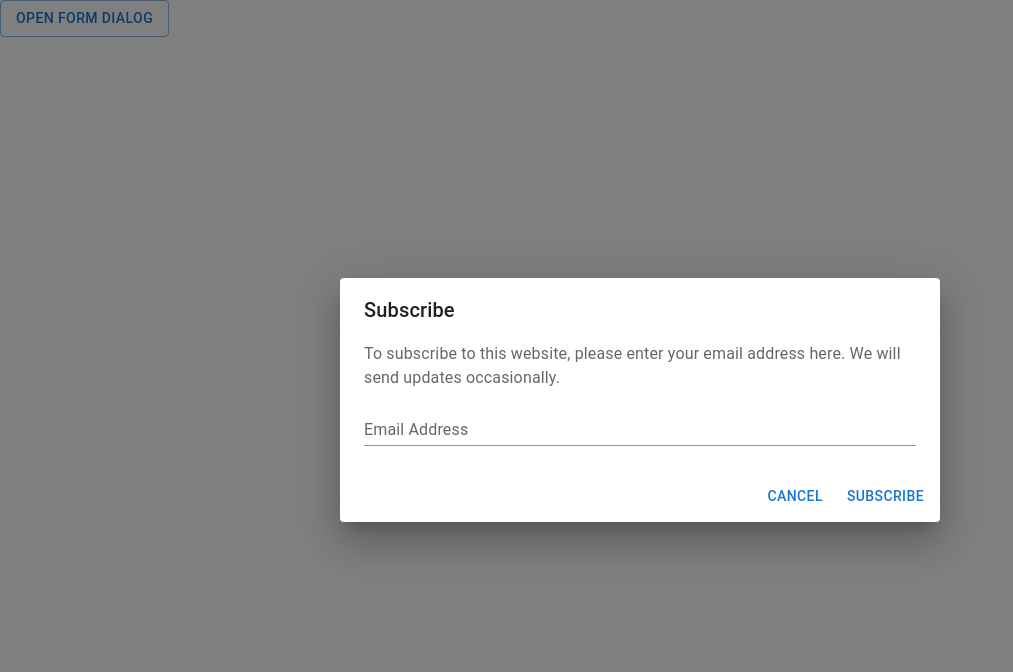
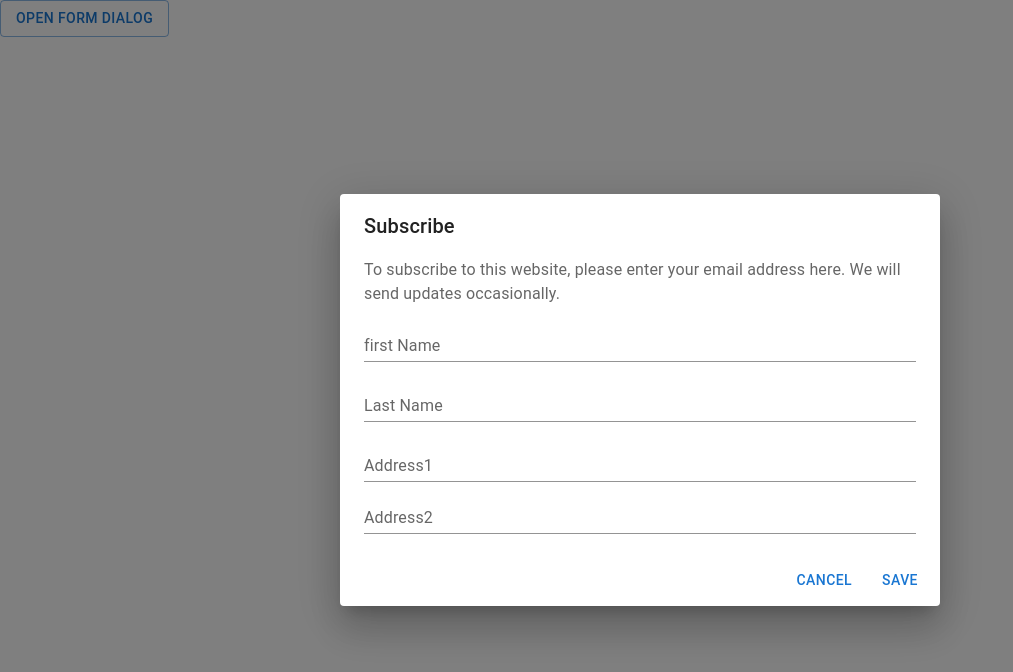
Before and after one commit to divyesh2123/app-123, a React (Create React App) app: page / in a window 1280 px wide. Both pictures are taken after a click on the button "OPEN FORM DIALOG". Shown: the top 672 px of the page, without its empty margins (0-1013 px from the left). Built offline with nearby package versions, Linux system fonts and the light colour scheme.

Commit message:
changes for the add the dat from form

```diff
--- a/src/MyForm.js
+++ b/src/MyForm.js
@@ -1,4 +1,4 @@
-import React from 'react'
+import React, { useState } from 'react'
 import Button from '@mui/material/Button';
 import TextField from '@mui/material/TextField';
 import Dialog from '@mui/material/Dialog';
@@ -8,6 +8,34 @@ import DialogContentText from '@mui/material/DialogContentText';
 import DialogTitle from '@mui/material/DialogTitle';
 
 export default function MyForm(props) {
+
+  const [form,setform] = useState({
+
+    firstName : "",
+    lastName : "",
+    Address1: "",
+    Address2: "",
+
+  })
+
+  const handleChange = (e)=>{
+
+    setform({...form,[e.target.name]: e.target.value});
+
+  }
+
+  const handleSave = (e)=>{
+
+    props.handleClose();
+
+    let d = [...props.arraydata];
+
+    d.push(form);
+
+    props.arraysetData(d);
+  }
+
+
   return (
     <Dialog open={props.open} onClose={props.handleClose}>
         <DialogTitle>Subscribe</DialogTitle>
@@ -16,19 +44,55 @@ export default function MyForm(props) {
             To subscribe to this website, please enter your email address here. We
             will send updates occasionally.
           </DialogContentText>
+
           <TextField
             autoFocus
             margin="dense"
-            id="name"
-            label="Email Address"
-            type="email"
+            id="firstName"
+            label="first Name"
+            type="text"
+            fullWidth
+            variant="standard"
+            name='firstName'
+            onChange={handleChange}
+          />
+            <TextField
+            autoFocus
+            margin="dense"
+            id="lastName"
+            label="Last Name"
+            type="text"
+            name='lastName'
+            fullWidth
+            variant="standard"
+            onChange={handleChange}
+          />
+
+<TextField
+            autoFocus
+            margin="dense"
+            id="Address1"
+            label="Address1"
+            type="text"
+            name='Address1'
+            fullWidth
+            variant="standard"
+            onChange={handleChange}
+          />
+
+<TextField
+            autoFocus
+            id="Address2"
+            label="Address2"
+            type="text"
+            name='Address2'
             fullWidth
             variant="standard"
           />
         </DialogContent>
         <DialogActions>
           <Button onClick={props.handleClose}>Cancel</Button>
-          <Button onClick={props.handleClose}>Subscribe</Button>
+          <Button onClick={handleSave}>Save</Button>
         </DialogActions>
       </Dialog>
   )
--- a/src/ParentC.js
+++ b/src/ParentC.js
@@ -1,8 +1,13 @@
-import React from 'react'
+import React, { useState } from 'react'
 import MyForm from './MyForm';
 import Button from '@mui/material/Button';
 export default function ParentC() {
     const [open, setOpen] = React.useState(false);
+
+    const [data,setData]= useState([]);
+
+
+    console.log(data);
 
     const handleClickOpen = () => {
       setOpen(true);
@@ -18,7 +23,11 @@ export default function ParentC() {
         Open form dialog
       </Button>
 
-      <MyForm open={open} handleClose={handleClose}/>
+      <MyForm open={open} handleClose={handleClose}
+
+        arraydata = {data}
+        arraysetData={setData}
+      />
 
 
 
```
